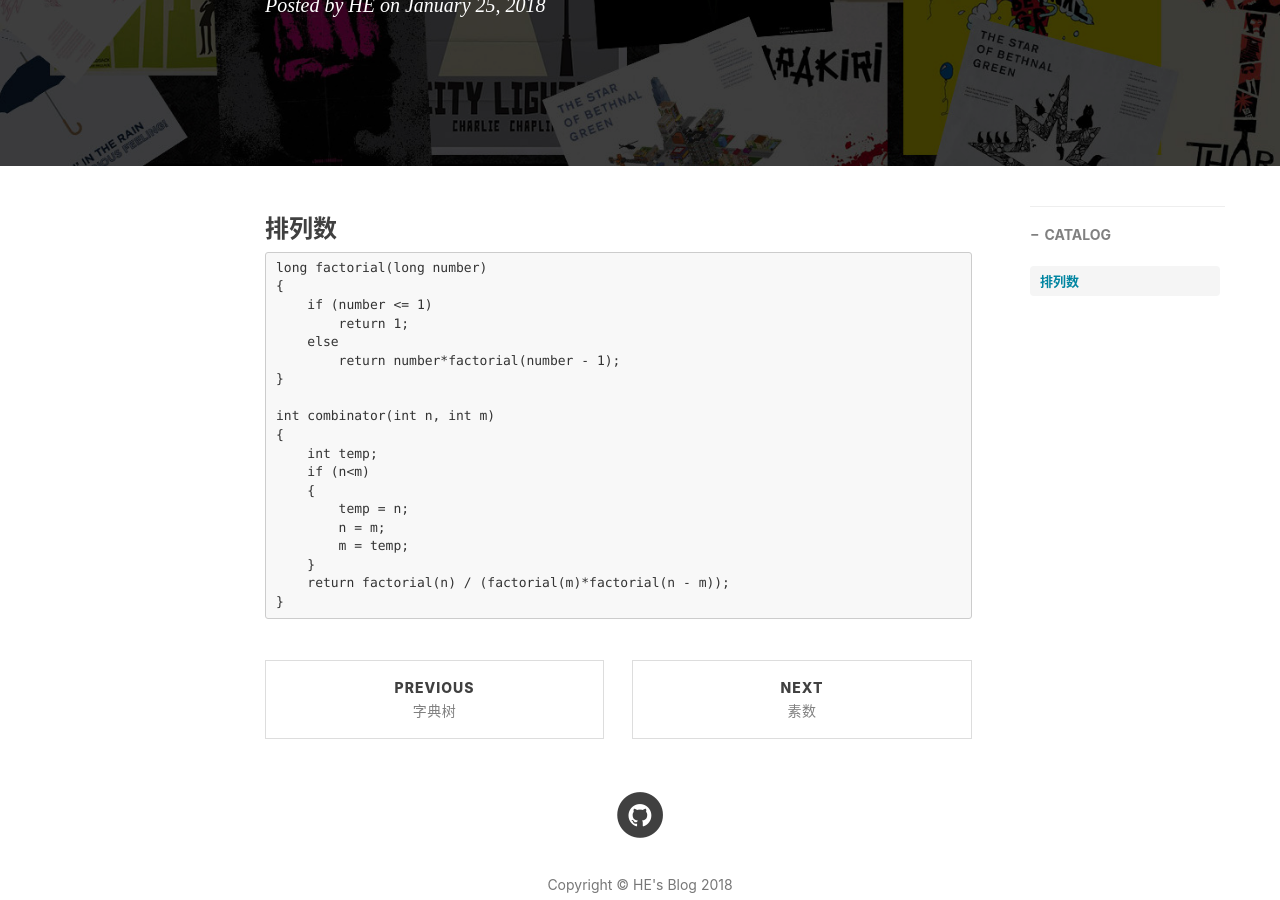
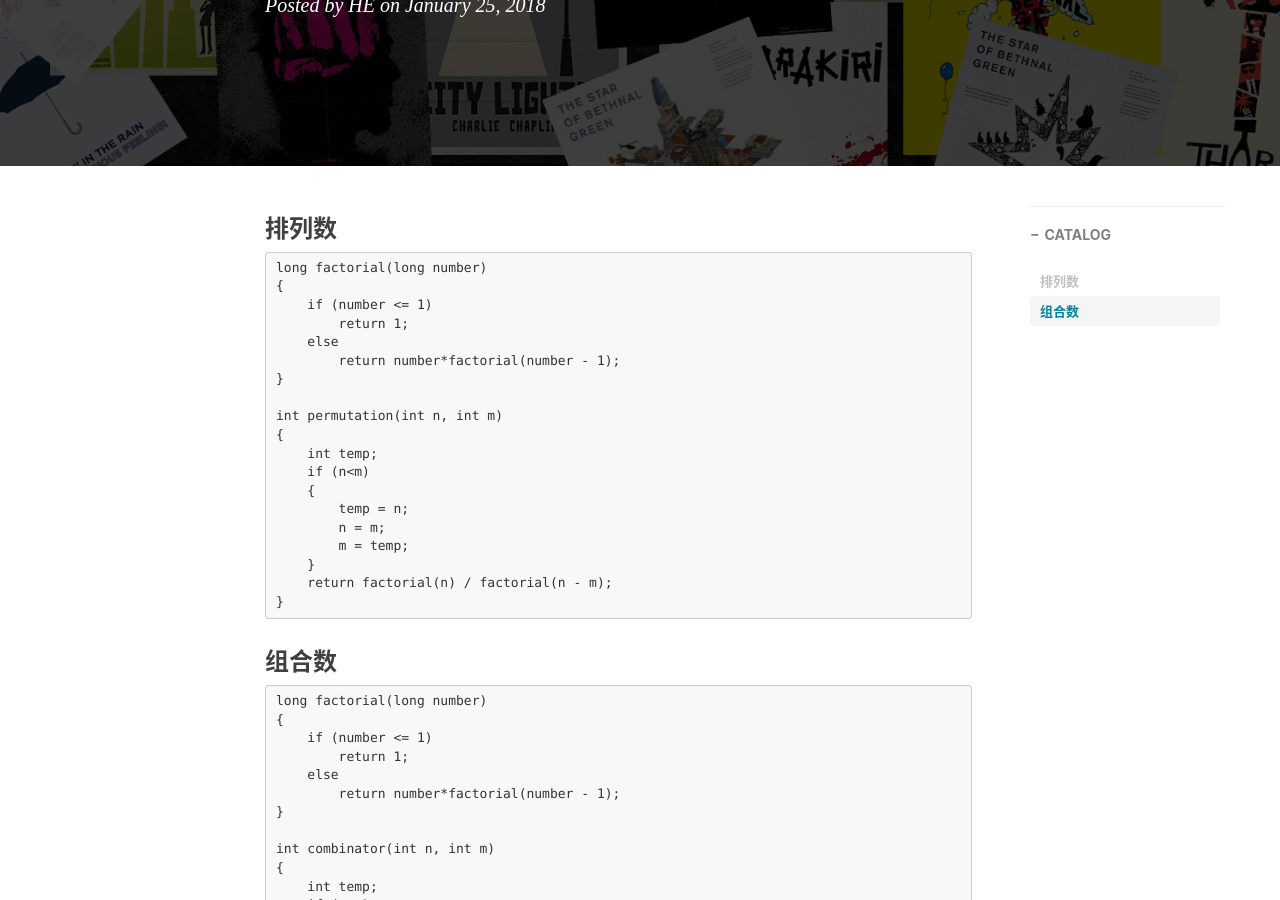
Before and after one commit to HeWenjie/HeWenjie.github.io, a Jekyll site: the page built from _posts/2018-01-25-permutation-and-combination.md, in a window 1280 px wide and 900 px high, scrolled down 357 px. Built offline with Jekyll 4.4.1, drawn with Linux system fonts in a browser that asks for light colours; nearby versions of some CDN libraries; comment, search, counter and statistics services are not loaded.

Commit message:
2月1日

````diff
--- a/_posts/2018-01-25-permutation-and-combination.md
+++ b/_posts/2018-01-25-permutation-and-combination.md
@@ -23,6 +23,30 @@ long factorial(long number)
         return number*factorial(number - 1);
 }
 
+int permutation(int n, int m)
+{
+    int temp;
+    if (n<m)
+    {
+        temp = n;
+        n = m;
+        m = temp;
+    }
+    return factorial(n) / factorial(n - m);
+}
+```
+
+### 组合数
+
+```
+long factorial(long number)
+{
+    if (number <= 1)
+        return 1;
+    else
+        return number*factorial(number - 1);
+}
+
 int combinator(int n, int m)
 {
     int temp;
````
Also changed, not shown: _posts/2018-01-28-set-operation.md (added, +39 -0 lines), _posts/2018-02-01-dynamic-programming.md (added, +107 -0 lines).
